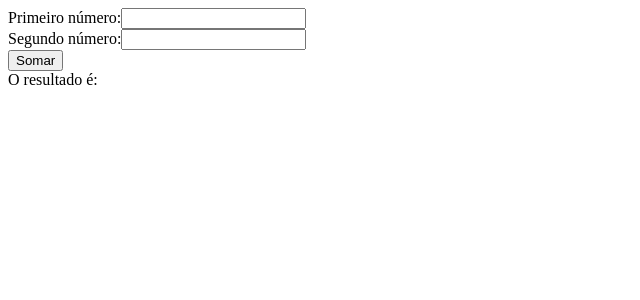
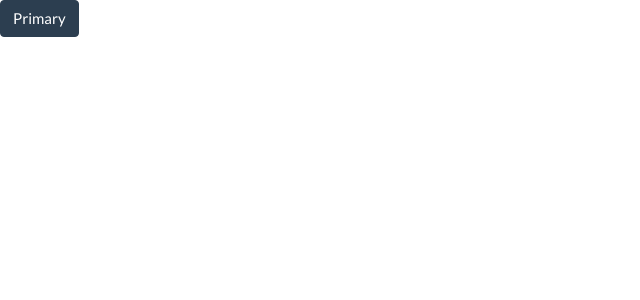
Before and after one commit to MarcosACLima/myfinancas-app, a React (Create React App) app: page / in a window 1280 px wide. Shown: the top 300 px of the page, without its empty margins (0-640 px from the left). Built offline with nearby package versions, Linux system fonts and the light colour scheme.

Commit message:
Utilizando o Bootswatch no projeto

```diff
--- a/package.json
+++ b/package.json
@@ -6,6 +6,7 @@
     "@testing-library/jest-dom": "^4.2.4",
     "@testing-library/react": "^9.3.2",
     "@testing-library/user-event": "^7.1.2",
+    "bootswatch": "^4.4.1",
     "react": "^16.13.1",
     "react-dom": "^16.13.1",
     "react-scripts": "3.4.1"
--- a/src/App.js
+++ b/src/App.js
@@ -1,34 +1,15 @@
 import React from 'react';
+
+import 'bootswatch/dist/flatly/bootstrap.css'
 
 class App extends React.Component {
 
-  state = {
-    numero1 :null,
-    numero2 : null,
-    resultado: null
-  }
+  render() {
+    return (
+    <div>
+      <button type="button" className="btn btn-primary">Primary</button>
 
-  somar = () => {
-    const resultado = parseInt(this.state.numero1) + parseInt(this.state.numero2)
-    this.setState({resultado: resultado})
-  }
-
-  render() {
-    return(
-      <div>
-        <label>Primeiro número:</label>
-        <input type="text" value={this.state.numero1} onChange={(e) => this.setState({numero1: e.target.value}) } />
-        <br />
-        <label>Segundo número:</label>
-        <input type="text" value={this.state.numero2} onChange={(e) => this.setState({numero2: e.target.value}) } />
-        <br />
-        <button onClick={this.somar} >
-          Somar
-        </button>
-
-        <br />
-        O resultado é: {this.state.resultado}
-      </div>
+    </div>
     )
   }
 }
```
Also changed, not shown: 1 other file (tests, documents, lock files or other folders).
